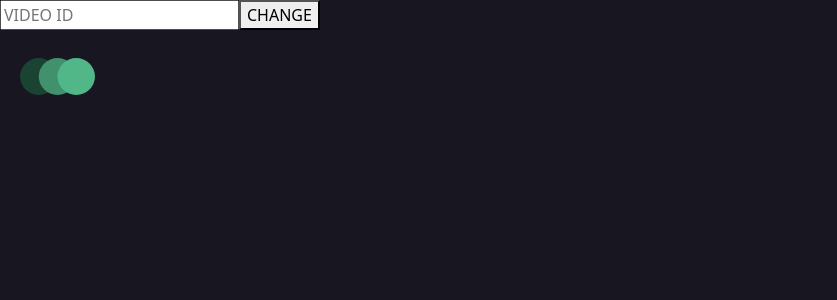
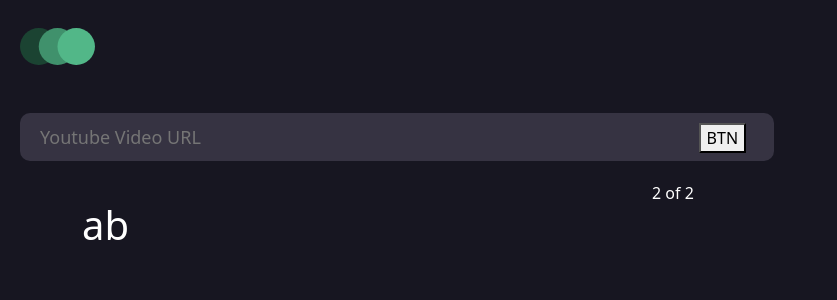
Before and after one commit to PlayShareApp/Frontend, a React (Create React App) app: page /session/1 in a window 1280 px wide. Shown: the top 300 px of the page, without its empty margins (0-837 px from the left). Built offline with nearby package versions, Linux system fonts and the light colour scheme; no server answers.

Commit message:
Working on UI

```diff
--- a/src/Routes/videoPlayer/videoPlayer.css
+++ b/src/Routes/videoPlayer/videoPlayer.css
@@ -4,3 +4,37 @@
     max-height: 480px;
     max-width: 854px;
 }
+
+.VideoPlayerRoute .vidContainer{
+    padding-left: 100px;
+}
+
+.VideoPlayerRoute .videoPlayer {
+    max-height: 480px;
+    max-width: 853px;
+}
+
+.VideoPlayerRoute .urlInputArea{
+    margin: 20px;
+    max-width: 754px;
+    height: 48px;
+    background-color: #363342;
+    border-radius: 10px;
+}
+
+.VideoPlayerRoute #videoID {
+    border: none;
+    width: 90%;
+    height: 100%;
+    background-color: transparent;
+    color: white;
+    font-size: 18px;
+    border-radius: 10px;
+    padding-left: 20px;
+}
+
+.VideoPlayerRoute #changeVideoBtn {
+    border: 1px solid red;
+    border-radius: 10px;
+    background-color: green;
+}
--- a/src/Routes/videoPlayer/videoPlayer.tsx
+++ b/src/Routes/videoPlayer/videoPlayer.tsx
@@ -2,7 +2,7 @@
 import React, { useEffect } from 'react';
 import YouTube, { YouTubeProps } from 'react-youtube';
 import { useParams } from 'react-router-dom';
-import { Button, Navbar, Container } from 'react-bootstrap';
+import { Button, Navbar, Container, Col, Row } from 'react-bootstrap';
 
 // CSS & Servcices
 import './videoPlayer.css';
@@ -13,14 +13,14 @@ import SocketBackend from '../../services/wsBackend';
 import NavbarComponent from '../Components/Navbar/NavbarComponent';
 import httpBackend from '../../services/httpBackend';
 
-var player: any;
-const socketBackend = new SocketBackend()
 
 const VideoPlayerRoute = () => {
     /**
      * @description Array for Params
      */
+    const socketBackend = new SocketBackend()
     const { room_id } = useParams();
+    var player: any;
 
     /**
      * @name opts
@@ -71,8 +71,9 @@ const VideoPlayerRoute = () => {
      */
     async function _onReady(event: any) {
         player = event.target;
+        global.player = player;
+
         await socketBackend.setPlayer(event.target);
-        global.player = player
     }
 
     /**
@@ -86,14 +87,6 @@ const VideoPlayerRoute = () => {
 
 
         switch (event.data) {
-            case -1:
-                // VIDEO_CHANGE
-
-                break;
-            case 0:
-                // VIDEO_END
-
-                break;
             case 1:
                 // PLAY
                 httpBackend.changeState(room_id, socketBackend.user_id, false);
@@ -112,16 +105,30 @@ const VideoPlayerRoute = () => {
 
     return (
         <div className="VideoPlayerRoute" onLoad={init}>
-            <input id="videoID" placeholder='VIDEO ID'/>
-            <button onClick={changeVideo}>CHANGE</button>
             <NavbarComponent />
-            <YouTube
-                className='videoPlayer'
-                videoId='5mGuCdlCcNM'
-                opts={_opts}
-                onReady={_onReady}
-                onStateChange={_onStateChange}
-            />
+
+                <div className="urlInputArea">
+                    <input id="videoID" placeholder='Youtube Video URL'/>
+                    <button onClick={changeVideo}>BTN</button>
+                </div>
+
+
+            <Container>
+                <Row>
+                    <Col>
+                        <YouTube
+                            className='videoPlayer'
+                            videoId='5mGuCdlCcNM'
+                            opts={_opts}
+                            onReady={_onReady}
+                            onStateChange={_onStateChange}/>
+                            <h1>ab</h1>
+                    </Col>
+                    <Col>
+                        2 of 2
+                    </Col>
+                </Row>
+            </Container>
         </div>
     )
 }
```
